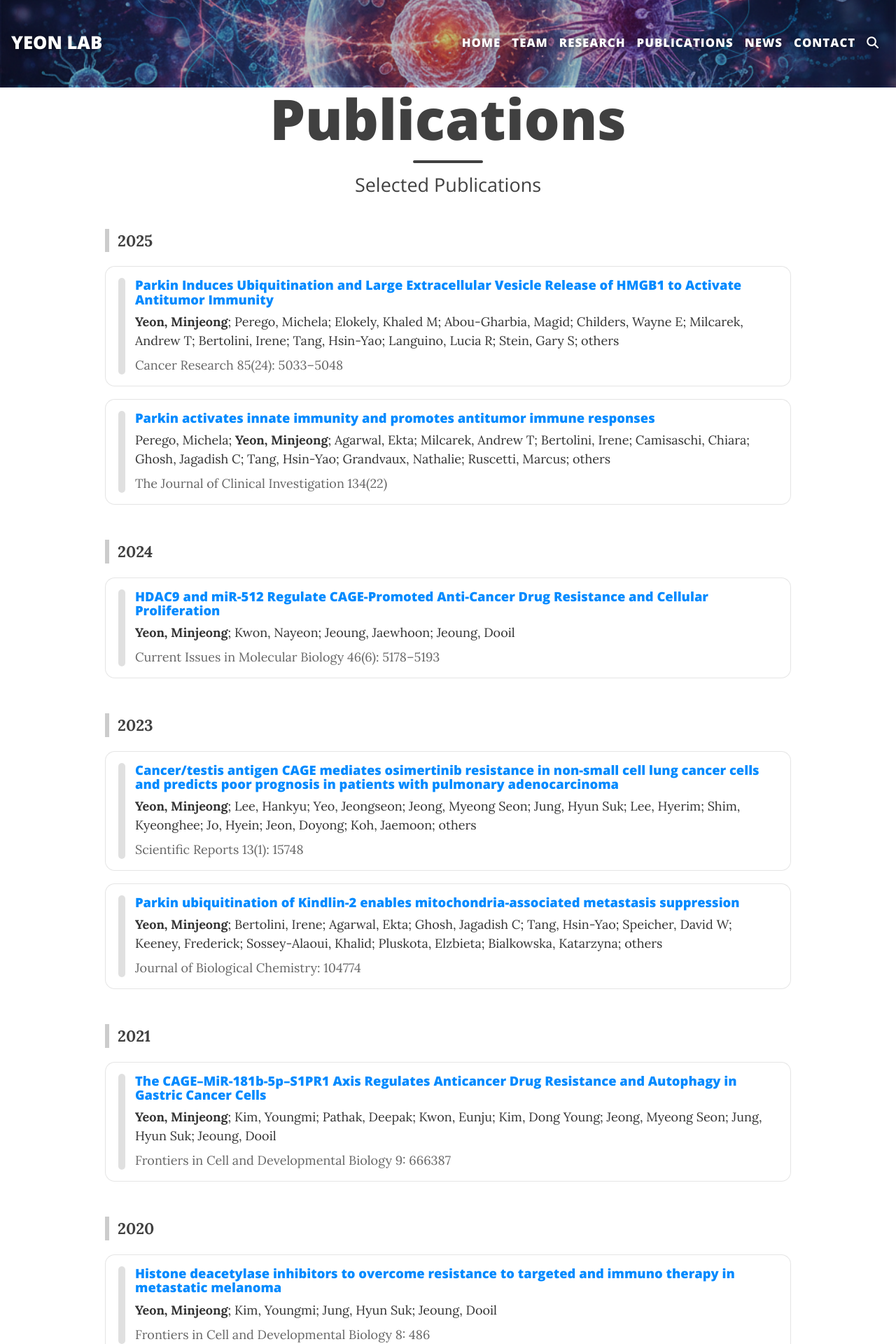
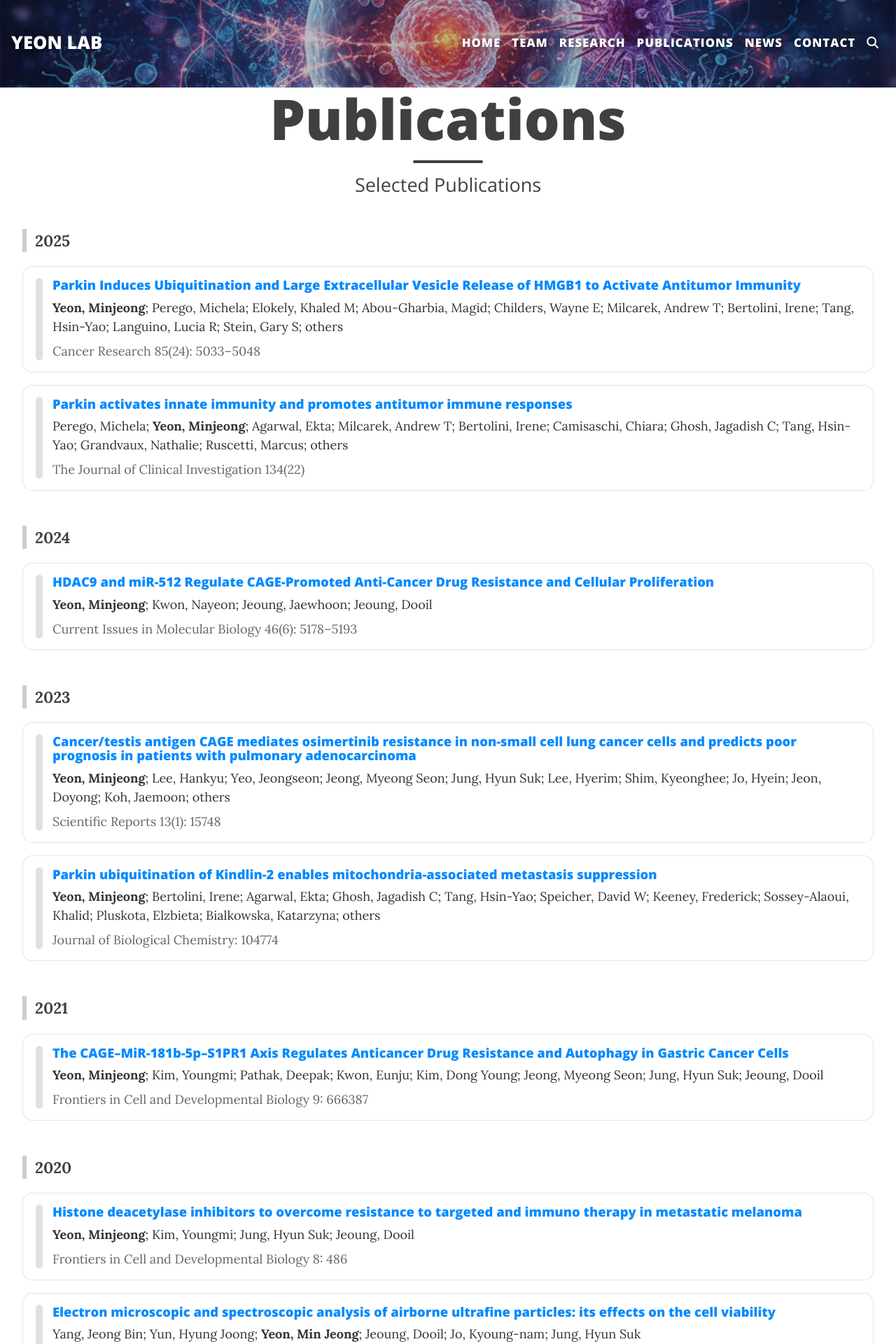
Before and after one commit to mjyeon0807-hub/mjyeon0807-hub.github.io, a Jekyll site: the page built from publications.md, in a window 1280 px wide. Shown: the top 1920 px of the page at 70% size. Built offline with Jekyll 4.4.1, drawn with Linux system fonts in a browser that asks for light colours; comment, search, counter and statistics services are not loaded.

Commit message:
Update publications.css

```diff
--- a/assets/css/publications.css
+++ b/assets/css/publications.css
@@ -1,4 +1,4 @@
-.pubs2-wrap { max-width: 980px; margin: 0 auto; }
+.pubs2-wrap { max-width: 100%; margin: 0 auto; }
 .pubs2-header p { color: #666; margin: 0 0 18px; }
 
 .pubs2-timeline { display: grid; gap: 18px; }
```
